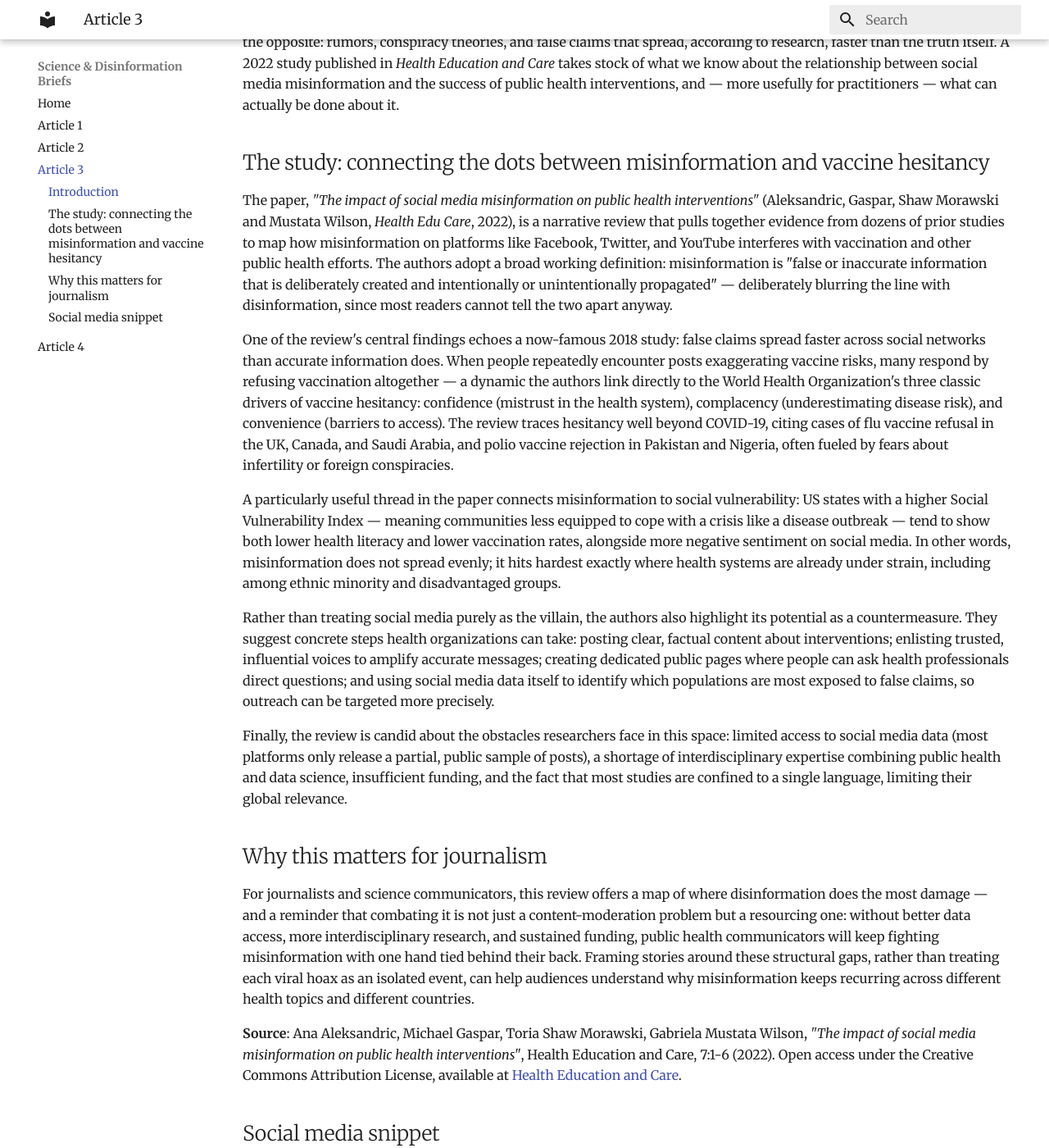
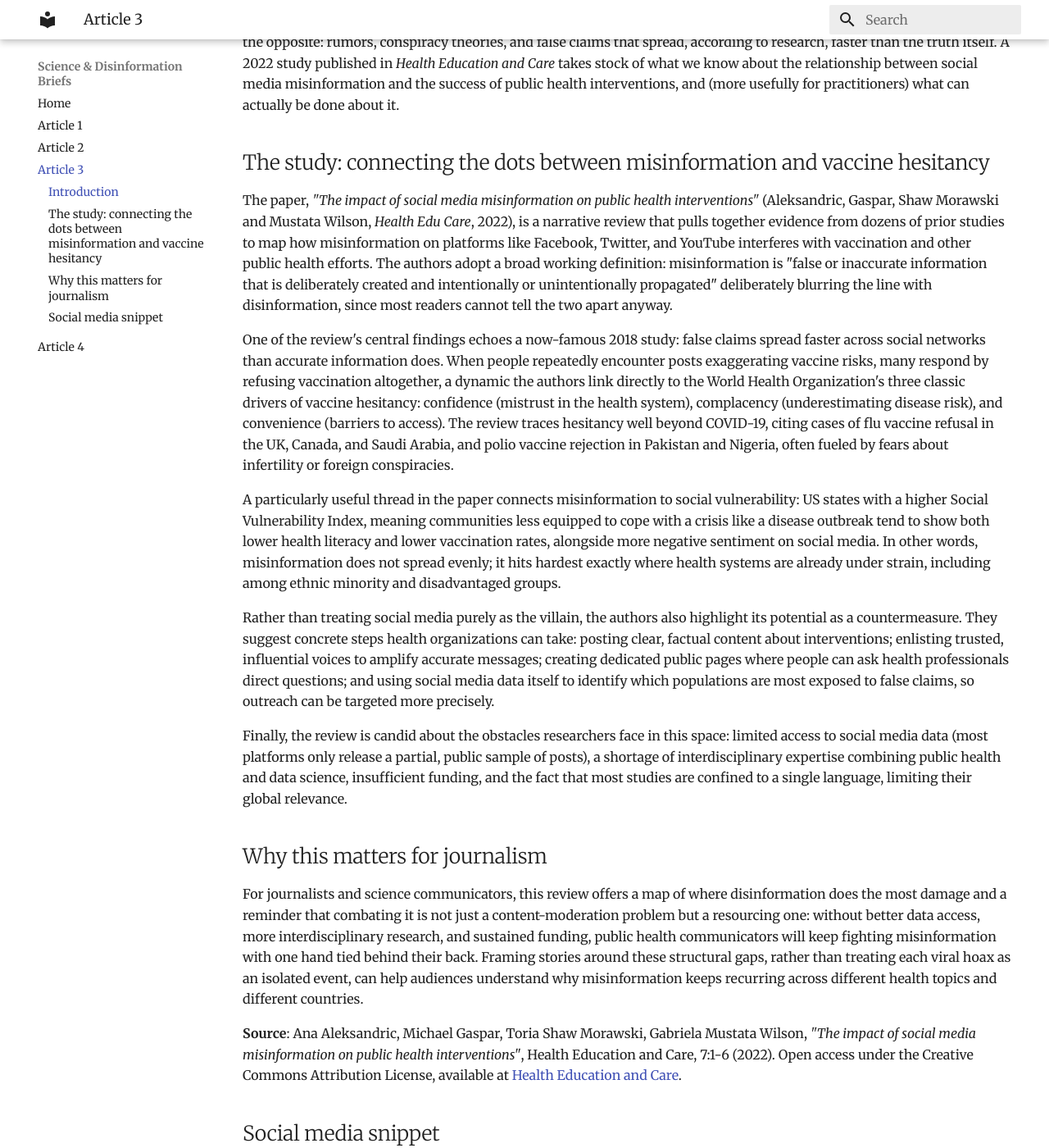
Before and after one commit to danieledelpozzo/editoria, an MkDocs documentation site: the page built from docs/article3.md, in a window 1280 px wide and 1400 px high, scrolled down 350 px. Shown: the whole window at 82% size. Built offline with MkDocs 1.6.1 and Material for MkDocs 9.7.7, drawn with Linux system fonts in a browser that asks for light colours.

```diff
--- a/docs/article3.md
+++ b/docs/article3.md
@@ -2,15 +2,15 @@
 *Published July 5, 2026*
 ## Introduction
 
-Vaccine hesitancy did not begin with COVID-19, but the pandemic gave it an unprecedented stage. As health authorities raced to roll out vaccines and communicate accurate guidance, social media platforms became fertile ground for exactly the opposite: rumors, conspiracy theories, and false claims that spread, according to research, faster than the truth itself. A 2022 study published in *Health Education and Care* takes stock of what we know about the relationship between social media misinformation and the success of public health interventions, and — more usefully for practitioners — what can actually be done about it.
+Vaccine hesitancy did not begin with COVID-19, but the pandemic gave it an unprecedented stage. As health authorities raced to roll out vaccines and communicate accurate guidance, social media platforms became fertile ground for exactly the opposite: rumors, conspiracy theories, and false claims that spread, according to research, faster than the truth itself. A 2022 study published in *Health Education and Care* takes stock of what we know about the relationship between social media misinformation and the success of public health interventions, and (more usefully for practitioners) what can actually be done about it.
 
 ## The study: connecting the dots between misinformation and vaccine hesitancy
 
-The paper, *"The impact of social media misinformation on public health interventions"* (Aleksandric, Gaspar, Shaw Morawski and Mustata Wilson, *Health Edu Care*, 2022), is a narrative review that pulls together evidence from dozens of prior studies to map how misinformation on platforms like Facebook, Twitter, and YouTube interferes with vaccination and other public health efforts. The authors adopt a broad working definition: misinformation is "false or inaccurate information that is deliberately created and intentionally or unintentionally propagated" — deliberately blurring the line with disinformation, since most readers cannot tell the two apart anyway.
+The paper, *"The impact of social media misinformation on public health interventions"* (Aleksandric, Gaspar, Shaw Morawski and Mustata Wilson, *Health Edu Care*, 2022), is a narrative review that pulls together evidence from dozens of prior studies to map how misinformation on platforms like Facebook, Twitter, and YouTube interferes with vaccination and other public health efforts. The authors adopt a broad working definition: misinformation is "false or inaccurate information that is deliberately created and intentionally or unintentionally propagated" deliberately blurring the line with disinformation, since most readers cannot tell the two apart anyway.
 
-One of the review's central findings echoes a now-famous 2018 study: false claims spread faster across social networks than accurate information does. When people repeatedly encounter posts exaggerating vaccine risks, many respond by refusing vaccination altogether — a dynamic the authors link directly to the World Health Organization's three classic drivers of vaccine hesitancy: confidence (mistrust in the health system), complacency (underestimating disease risk), and convenience (barriers to access). The review traces hesitancy well beyond COVID-19, citing cases of flu vaccine refusal in the UK, Canada, and Saudi Arabia, and polio vaccine rejection in Pakistan and Nigeria, often fueled by fears about infertility or foreign conspiracies.
+One of the review's central findings echoes a now-famous 2018 study: false claims spread faster across social networks than accurate information does. When people repeatedly encounter posts exaggerating vaccine risks, many respond by refusing vaccination altogether, a dynamic the authors link directly to the World Health Organization's three classic drivers of vaccine hesitancy: confidence (mistrust in the health system), complacency (underestimating disease risk), and convenience (barriers to access). The review traces hesitancy well beyond COVID-19, citing cases of flu vaccine refusal in the UK, Canada, and Saudi Arabia, and polio vaccine rejection in Pakistan and Nigeria, often fueled by fears about infertility or foreign conspiracies.
 
-A particularly useful thread in the paper connects misinformation to social vulnerability: US states with a higher Social Vulnerability Index — meaning communities less equipped to cope with a crisis like a disease outbreak — tend to show both lower health literacy and lower vaccination rates, alongside more negative sentiment on social media. In other words, misinformation does not spread evenly; it hits hardest exactly where health systems are already under strain, including among ethnic minority and disadvantaged groups.
+A particularly useful thread in the paper connects misinformation to social vulnerability: US states with a higher Social Vulnerability Index, meaning communities less equipped to cope with a crisis like a disease outbreak tend to show both lower health literacy and lower vaccination rates, alongside more negative sentiment on social media. In other words, misinformation does not spread evenly; it hits hardest exactly where health systems are already under strain, including among ethnic minority and disadvantaged groups.
 
 Rather than treating social media purely as the villain, the authors also highlight its potential as a countermeasure. They suggest concrete steps health organizations can take: posting clear, factual content about interventions; enlisting trusted, influential voices to amplify accurate messages; creating dedicated public pages where people can ask health professionals direct questions; and using social media data itself to identify which populations are most exposed to false claims, so outreach can be targeted more precisely.
 
@@ -18,7 +18,7 @@ Finally, the review is candid about the obstacles researchers face in this space
 
 ## Why this matters for journalism
 
-For journalists and science communicators, this review offers a map of where disinformation does the most damage — and a reminder that combating it is not just a content-moderation problem but a resourcing one: without better data access, more interdisciplinary research, and sustained funding, public health communicators will keep fighting misinformation with one hand tied behind their back. Framing stories around these structural gaps, rather than treating each viral hoax as an isolated event, can help audiences understand why misinformation keeps recurring across different health topics and different countries.
+For journalists and science communicators, this review offers a map of where disinformation does the most damage and a reminder that combating it is not just a content-moderation problem but a resourcing one: without better data access, more interdisciplinary research, and sustained funding, public health communicators will keep fighting misinformation with one hand tied behind their back. Framing stories around these structural gaps, rather than treating each viral hoax as an isolated event, can help audiences understand why misinformation keeps recurring across different health topics and different countries.
 
 **Source**: Ana Aleksandric, Michael Gaspar, Toria Shaw Morawski, Gabriela Mustata Wilson, *"The impact of social media misinformation on public health interventions"*, Health Education and Care, 7:1-6 (2022). Open access under the Creative Commons Attribution License, available at [Health Education and Care](https://doi.org/10.15761/HEC.1000191).
 
```
